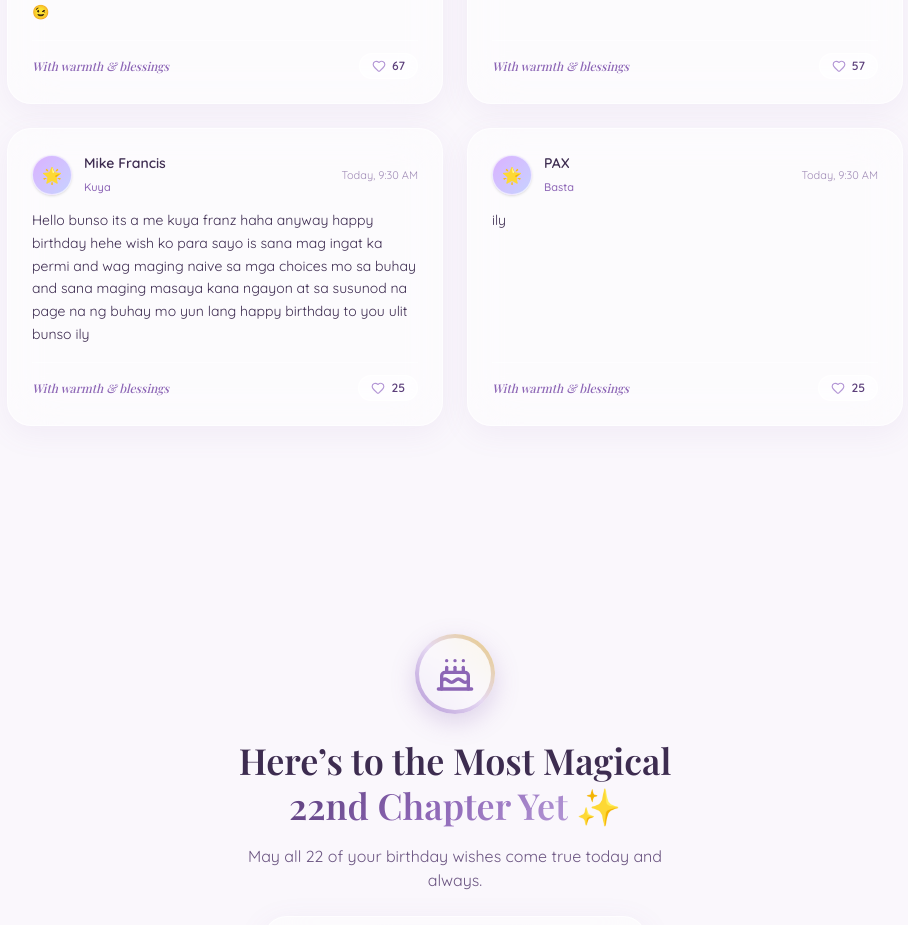
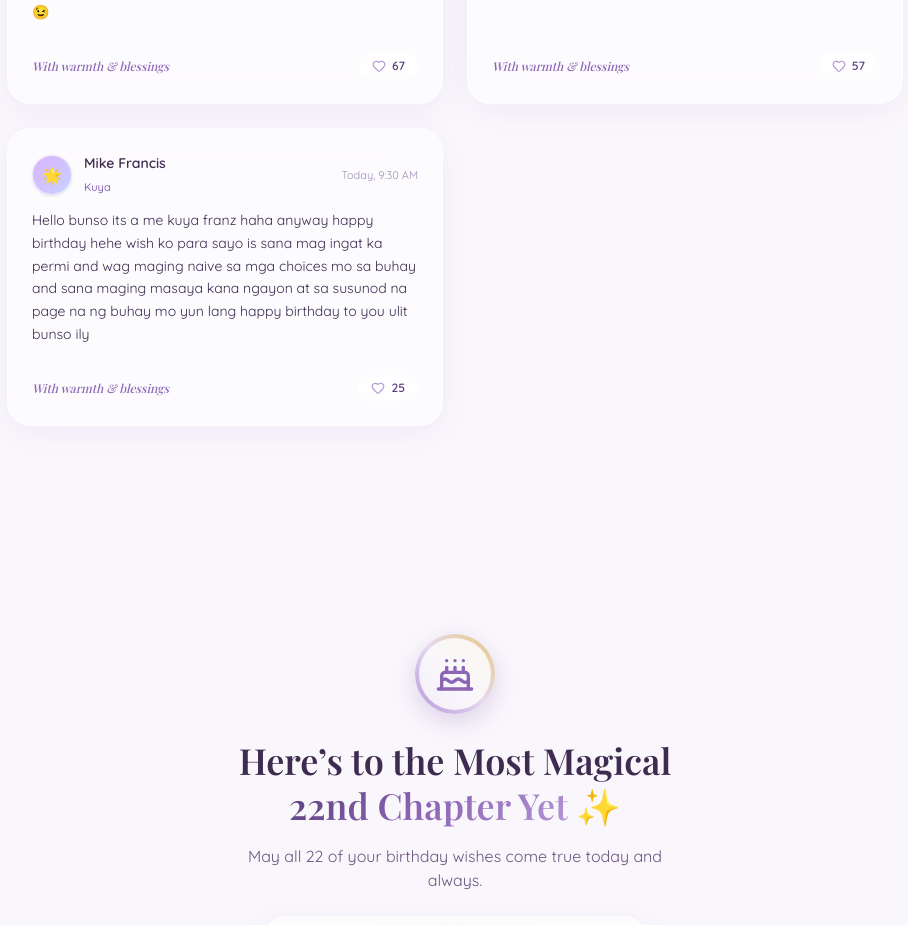
Before and after one commit to xxnieru92-prog/Michelle-Ann-s-22nd-Birthday, a React (Vite) app: page / in a window 1280 px wide. Shown: the part 5367-6292 px from the top of the page, without its empty margins (185-1093 px from the left). Built offline with nearby package versions, Linux system fonts and the light colour scheme; a web font is replaced by a local one.

Commit message:
Remove wish-4 entry from defaultData.ts
Removed a wish entry from the default data.

```diff
--- a/src/data/defaultData.ts
+++ b/src/data/defaultData.ts
@@ -128,15 +128,5 @@ export const INITIAL_WISHES: Wish[] = [
     timestamp: 'Today, 9:30 AM',
     likes: 25,
     emoji: '🌟'
-  },
-  {
-    id: 'wish-4',
-    author: 'PAX',
-    relation: 'Basta',
-    message: 'ily',
-    avatarBg: 'from-purple-300 to-indigo-200',
-    timestamp: 'Today, 9:30 AM',
-    likes: 25,
-    emoji: '🌟'
-  },
+  }
 ];
```
